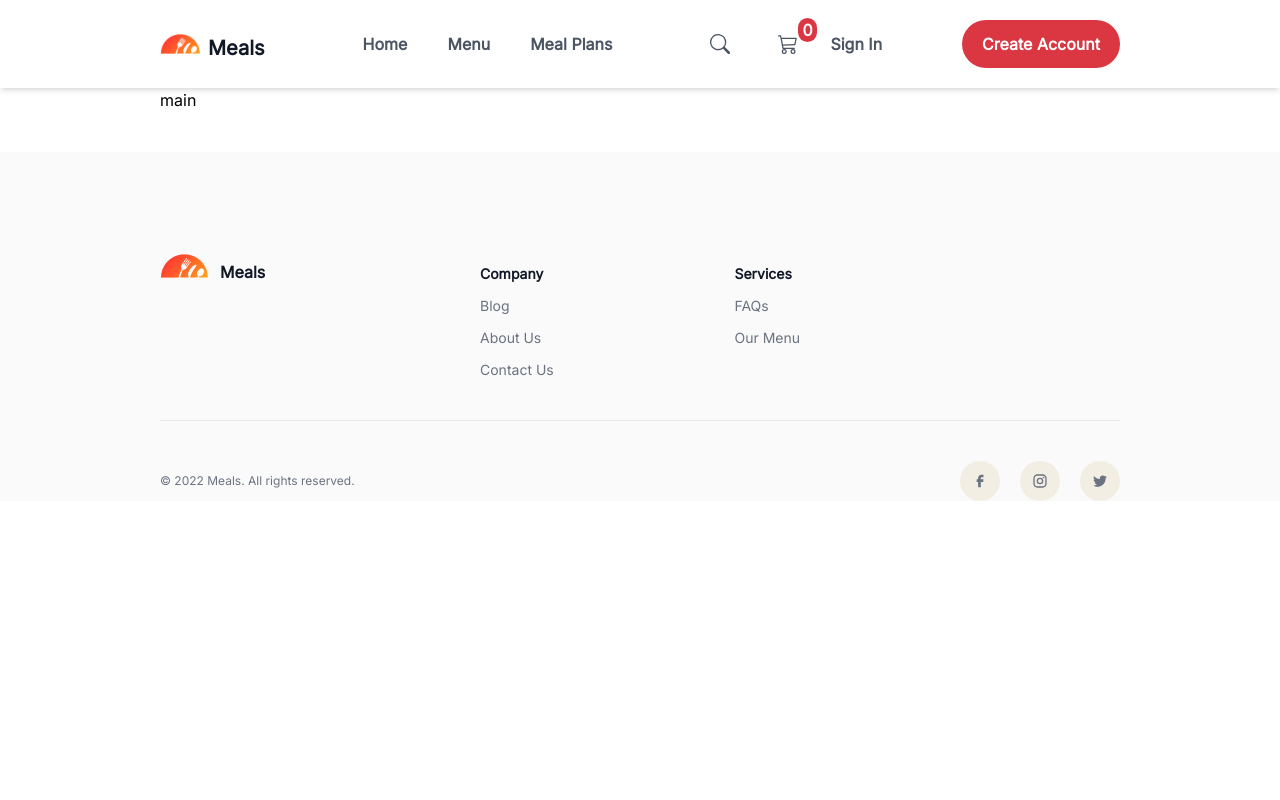
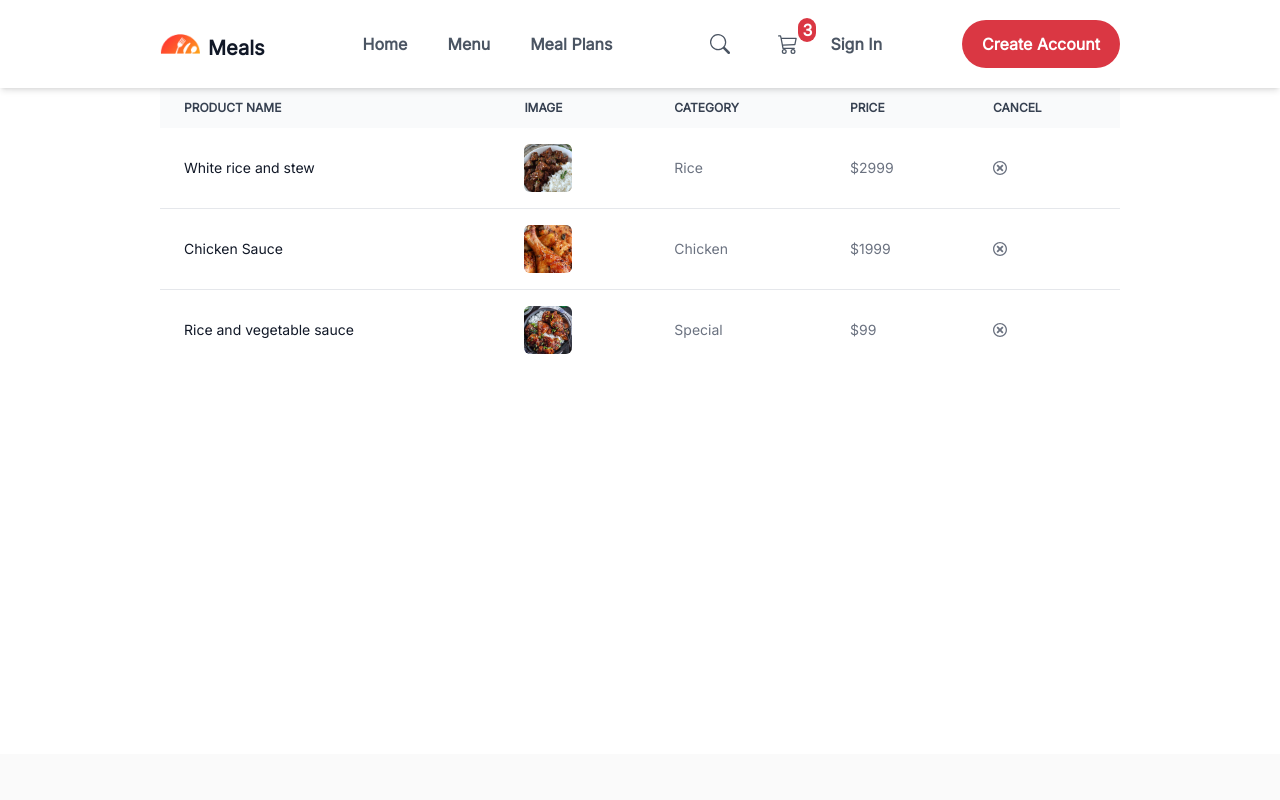
Before and after one commit to Black-Jhon/meals, a React (Create React App) app: page /cart in a window 1280 px wide. Shown: the top 800 px of the page. Built offline with nearby package versions, Linux system fonts and the light colour scheme.

Commit message:
initial commit

```diff
--- a/src/components/Cart.js
+++ b/src/components/Cart.js
@@ -1,12 +1,99 @@
 import React from "react";
 import Navbar from "./Navbar";
 import Footer from "./Footer";
+import beef from "../images/beef.jpg";
+import chicken from "../images/chicken.jpg";
+import special from "../images/special.jpg";
+import {ImCancelCircle} from "react-icons/im";
 
 const Cart = () => {
     return (
         <div>
             <Navbar/>
-            <main className="md:px-40 px-5">main</main>
+            <main className="md:px-40 px-5 md:mb-96">
+
+                <div className="overflow-x-auto relative">
+                    <table className="w-full text-sm text-left text-gray-500 dark:text-gray-400">
+                        <thead
+                            className="text-xs text-gray-700 uppercase bg-gray-50 dark:bg-gray-700 dark:text-gray-400">
+                        <tr>
+                            <th scope="col" className="py-3 px-6">
+                                Product name
+                            </th>
+                            <th scope="col" className="py-3 px-6">
+                                Image
+                            </th>
+                            <th scope="col" className="py-3 px-6">
+                                Category
+                            </th>
+                            <th scope="col" className="py-3 px-6">
+                                Price
+                            </th>
+                            <th scope="col" className="py-3 px-6">
+                                Cancel
+                            </th>
+                        </tr>
+                        </thead>
+                        <tbody>
+                        <tr className="bg-white border-b dark:bg-gray-800 dark:border-gray-700">
+                            <th scope="row"
+                                className="py-4 px-6 font-medium text-gray-900 whitespace-nowrap dark:text-white">
+                                White rice and stew
+                            </th>
+                            <td className="py-4 px-6">
+                                <img src={beef} className="w-12 h-12 object-cover rounded-md" alt=""/>
+                            </td>
+                            <td className="py-4 px-6">
+                                Rice
+                            </td>
+                            <td className="py-4 px-6">
+                                $2999
+                            </td>
+                            <td className="py-4 px-6">
+                                <ImCancelCircle className="cursor-pointer"/>
+                            </td>
+                        </tr>
+                        <tr className="bg-white border-b dark:bg-gray-800 dark:border-gray-700">
+                            <th scope="row"
+                                className="py-4 px-6 font-medium text-gray-900 whitespace-nowrap dark:text-white">
+                                Chicken Sauce
+                            </th>
+                            <td className="py-4 px-6">
+                                <img src={chicken} className="w-12 h-12 object-cover rounded-md" alt=""/>
+                            </td>
+                            <td className="py-4 px-6">
+                                Chicken
+                            </td>
+                            <td className="py-4 px-6">
+                                $1999
+                            </td>
+                            <td className="py-4 px-6">
+                                <ImCancelCircle className="cursor-pointer"/>
+                            </td>
+                        </tr>
+                        <tr className="bg-white dark:bg-gray-800">
+                            <th scope="row"
+                                className="py-4 px-6 font-medium text-gray-900 whitespace-nowrap dark:text-white">
+                                Rice and vegetable sauce
+                            </th>
+                            <td className="py-4 px-6">
+                                <img src={special} className="w-12 h-12 object-cover rounded-md" alt=""/>
+                            </td>
+                            <td className="py-4 px-6">
+                                Special
+                            </td>
+                            <td className="py-4 px-6">
+                                $99
+                            </td>
+                            <td className="py-4 px-6">
+                                <ImCancelCircle className="cursor-pointer"/>
+                            </td>
+                        </tr>
+                        </tbody>
+                    </table>
+                </div>
+
+            </main>
             <Footer/>
         </div>
     );
--- a/src/components/Navbar.js
+++ b/src/components/Navbar.js
@@ -40,7 +40,7 @@ const Navbar = () => {
                             className="cursor-pointer text-xl xl:-right-12 xl:-top-1 xl:mt-1 md:-right-80 absolute -right-28 -top-2 xl:-top-1"/>
                         <span
                             className="absolute xl:ml-12 bg-[#DA3743] md:ml-80 -top-4 ml-28 rounded-full px-1 flex justify-center items-center text-white">
-                            0
+                            3
                         </span>
                     </Link>
                 </div>
```
